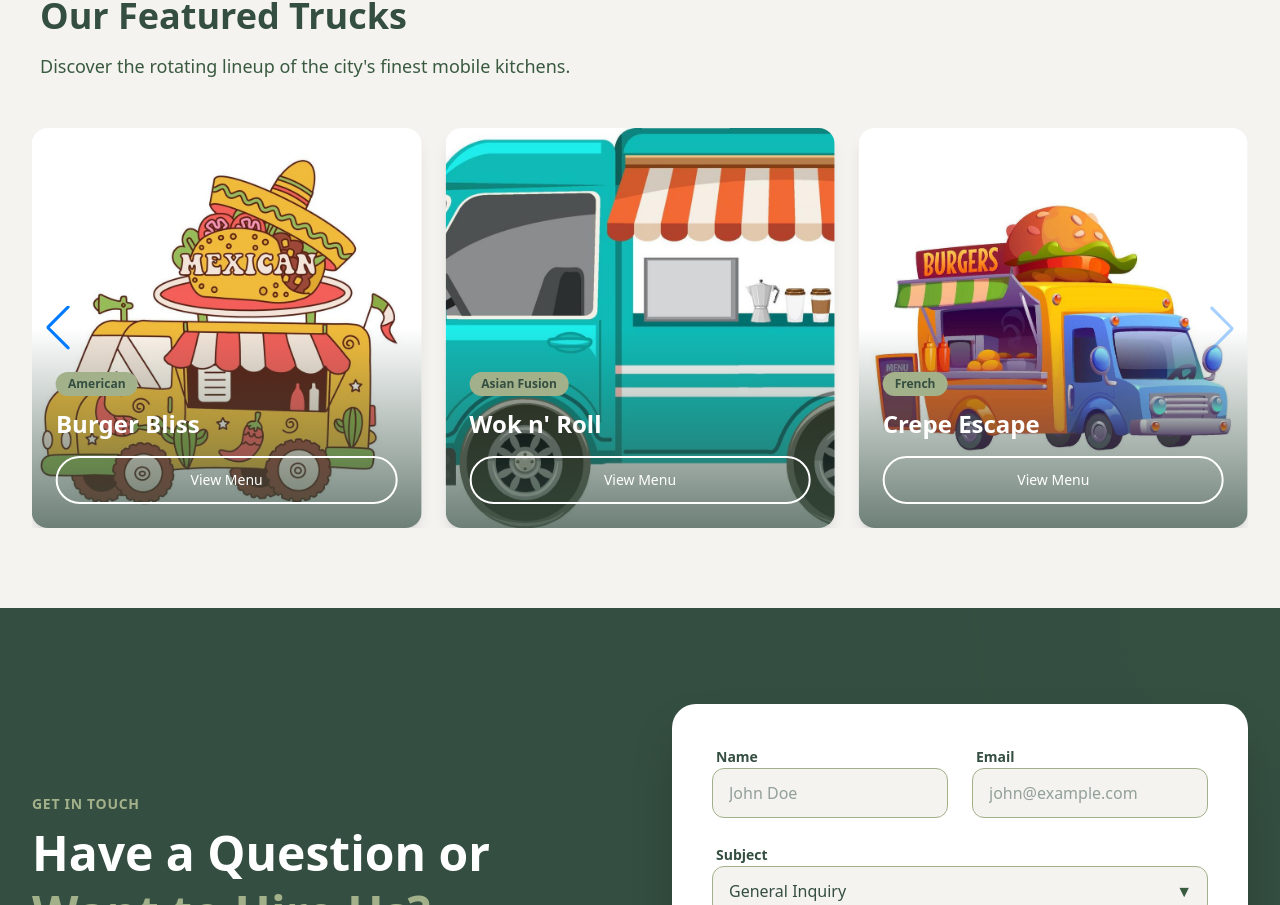
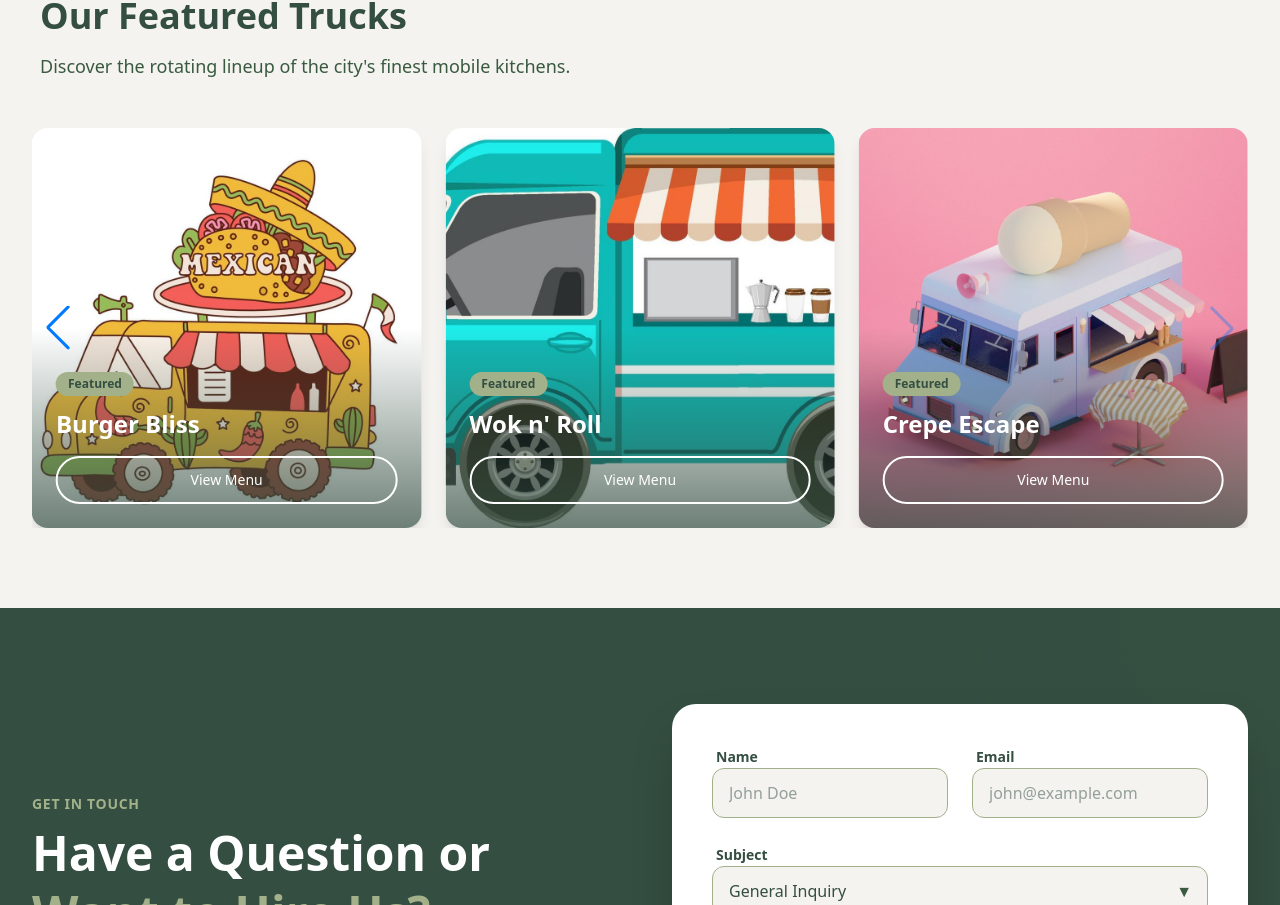
Before and after one commit to tonmoytr/food-truck-app-lite, a Next.js app: page / in a window 1280 px wide. Shown: the part 1895-2800 px from the top of the page. Built offline with nearby package versions, Linux system fonts and the light colour scheme.

Commit message:
style changes!

```diff
--- a/src/app/components/calendar/CalendarSystem.jsx
+++ b/src/app/components/calendar/CalendarSystem.jsx
@@ -41,7 +41,7 @@ export default function CalendarSystem({
   const [selectedEvent, setSelectedEvent] = useState(null);
   const [isMenuOpen, setIsMenuOpen] = useState(false);
 
-  // FIX: New state to track if we opened menu directly from the calendar icon
+  // New state to track if we opened menu directly from the calendar icon
   const [isDirectMenuAccess, setIsDirectMenuAccess] = useState(false);
 
   // --- Helpers ---
@@ -49,6 +49,8 @@ export default function CalendarSystem({
     acc[truck.id] = truck;
     return acc;
   }, {});
+
+  // console.log("truckMap", truckMap);
 
   // --- Calendar Logic ---
   const monthStart = startOfMonth(currentDate);
@@ -201,7 +203,7 @@ export default function CalendarSystem({
                       alt={holiday.name}
                       fill
                       className="object-cover"
-                      sizes="(max-width: 768px) 0vw, 15vw"
+                      sizes="(max-width: 768px) 100vw, 20vw"
                     />
                     <div className="absolute inset-0 bg-black/20 mix-blend-overlay" />
                   </div>
--- a/src/app/components/calendar/TruckModal.jsx
+++ b/src/app/components/calendar/TruckModal.jsx
@@ -34,6 +34,7 @@ export default function TruckModal({ truck, date, onClose, onOpenMenu }) {
               src={truck.logo}
               alt={truck.name}
               fill
+              sizes="200px"
               className="object-cover"
             />
           </div>
--- a/src/app/components/landing/ContactForm.jsx
+++ b/src/app/components/landing/ContactForm.jsx
@@ -1,6 +1,6 @@
 "use client";
 
-import { submitContactForm } from "@/app/actions/action"; // Import the server action
+import { submitContactForm } from "@/app/actions/action";
 import Button from "@/app/components/ui/Button";
 import Container from "@/app/components/ui/Container";
 import { useActionState } from "react";
@@ -96,7 +96,7 @@ export default function ContactForm() {
                     <input
                       type="text"
                       id="name"
-                      name="name" // The 'name' attribute is CRUCIAL for Server Actions
+                      name="name"
                       placeholder="John Doe"
                       className={`w-full px-4 py-3 rounded-xl bg-nature-100/30 border ${
                         state.errors?.name
--- a/src/app/components/landing/Hero.jsx
+++ b/src/app/components/landing/Hero.jsx
@@ -1,7 +1,6 @@
 import Button from "@/app/components/ui/Button";
 import Container from "@/app/components/ui/Container";
 import Image from "next/image";
-// import HeroImage from "/assets/images/landing/hero.png";
 
 export default function Hero() {
   return (
@@ -49,7 +48,7 @@ export default function Hero() {
                       src={`/assets/images/landing/user${i}.jpg`}
                       alt={`Foodie User ${i}`}
                       fill
-                      sizes="32px"
+                      sizes="(max-width: 1024px) 100vw, 50vw"
                       className="object-cover"
                     />
                   </div>
--- a/src/app/components/landing/TruckCarousel.jsx
+++ b/src/app/components/landing/TruckCarousel.jsx
@@ -1,45 +1,11 @@
-"use client";
+import Container from "@/app/components/ui/Container";
+import { getAllTrucks } from "@/lib/api";
+import TruckSlider from "./TruckSlider";
 
-import Button from "@/app/components/ui/Button";
-import Container from "@/app/components/ui/Container";
-import Image from "next/image";
-import { Autoplay, Navigation } from "swiper/modules";
-import { Swiper, SwiperSlide } from "swiper/react";
+export default async function TruckCarousel() {
+  // Fetch data
+  const trucks = await getAllTrucks();
 
-// Import Swiper styles
-import "swiper/css";
-import "swiper/css/autoplay";
-import "swiper/css/navigation";
-
-// Mock Data
-const trucks = [
-  {
-    id: 1,
-    name: "Taco Titan",
-    cuisine: "Mexican",
-    image: "/assets/images/landing/truck.jpg",
-  },
-  {
-    id: 2,
-    name: "Burger Bliss",
-    cuisine: "American",
-    image: "/assets/images/landing/truck2.jpg",
-  },
-  {
-    id: 3,
-    name: "Wok n' Roll",
-    cuisine: "Asian Fusion",
-    image: "/assets/images/landing/truck3.jpg",
-  },
-  {
-    id: 4,
-    name: "Crepe Escape",
-    cuisine: "French",
-    image: "/assets/images/landing/truck4.jpg",
-  },
-];
-
-export default function TruckCarousel() {
   return (
     <section id="trucks" className="py-20 bg-nature-100/30">
       <Container>
@@ -55,55 +21,8 @@ export default function TruckCarousel() {
           </div>
         </div>
 
-        <Swiper
-          modules={[Navigation, Autoplay]}
-          spaceBetween={24}
-          slidesPerView={1}
-          navigation
-          autoplay={{ delay: 3500, disableOnInteraction: false }}
-          breakpoints={{
-            640: { slidesPerView: 2 },
-            1024: { slidesPerView: 3 },
-          }}
-          className="pb-12"
-        >
-          {trucks.map((truck) => (
-            <SwiperSlide key={truck.id} className="h-full">
-              {/* FIX 1: Added brackets around height [400px] */}
-              <div className="group relative h-100 w-full rounded-2xl overflow-hidden shadow-lg hover:shadow-xl transition-all duration-300">
-                {/* Image */}
-                <div className="relative h-full w-full">
-                  <Image
-                    src={truck.image}
-                    alt={truck.name}
-                    fill
-                    sizes="(max-width: 768px) 100vw, 33vw"
-                    className="object-cover group-hover:scale-105 transition-transform duration-700"
-                  />
-                </div>
-
-                {/* FIX 2: Changed to bg-gradient-to-t */}
-                <div className="absolute inset-0 bg-linear-to-t from-nature-500/90 via-transparent to-transparent opacity-80" />
-
-                {/* Content */}
-                <div className="absolute bottom-0 left-0 w-full p-6 text-white">
-                  <span className="inline-block px-3 py-1 bg-nature-200 text-nature-500 text-xs font-bold rounded-full mb-3">
-                    {truck.cuisine}
-                  </span>
-                  <h3 className="font-serif text-2xl font-bold mb-4">
-                    {truck.name}
-                  </h3>
-                  <Button
-                    variant="outline"
-                    className="w-full border-white text-white hover:bg-white hover:text-nature-500 py-2 text-sm"
-                  >
-                    View Menu
-                  </Button>
-                </div>
-              </div>
-            </SwiperSlide>
-          ))}
-        </Swiper>
+        {/* Pass the data to the Client Component */}
+        <TruckSlider trucks={trucks} />
       </Container>
     </section>
   );
--- /dev/null
+++ b/src/app/components/landing/TruckSlider.jsx
@@ -0,0 +1,65 @@
+"use client";
+
+import Button from "@/app/components/ui/Button";
+import Image from "next/image";
+import { Autoplay, Navigation } from "swiper/modules";
+import { Swiper, SwiperSlide } from "swiper/react";
+
+// Import Swiper styles
+import "swiper/css";
+import "swiper/css/autoplay";
+import "swiper/css/navigation";
+
+export default function TruckSlider({ trucks }) {
+  return (
+    <Swiper
+      modules={[Navigation, Autoplay]}
+      spaceBetween={24}
+      slidesPerView={1}
+      navigation
+      autoplay={{ delay: 3500, disableOnInteraction: false }}
+      breakpoints={{
+        640: { slidesPerView: 2 },
+        1024: { slidesPerView: 3 },
+      }}
+      className="pb-12"
+    >
+      {trucks.map((truck) => (
+        <SwiperSlide key={truck.id} className="h-full">
+          <div className="group relative h-100 w-full rounded-2xl overflow-hidden shadow-lg hover:shadow-xl transition-all duration-300">
+            {/* Image */}
+            <div className="relative h-full w-full">
+              <Image
+                src={truck.logo}
+                alt={truck.name}
+                fill
+                sizes="(max-width: 640px) 100vw, (max-width: 1024px) 50vw, 33vw"
+                className="object-cover group-hover:scale-105 transition-transform duration-700"
+              />
+            </div>
+
+            {/* Gradient Overlay */}
+            <div className="absolute inset-0 bg-linear-to-t from-nature-500/90 via-transparent to-transparent opacity-80" />
+
+            {/* Content */}
+            <div className="absolute bottom-0 left-0 w-full p-6 text-white">
+              {/* Note: We might need to add a 'cuisine' field to trucks.json later, or just remove this span if data is missing */}
+              <span className="inline-block px-3 py-1 bg-nature-200 text-nature-500 text-xs font-bold rounded-full mb-3">
+                Featured
+              </span>
+              <h3 className="font-serif text-2xl font-bold mb-4">
+                {truck.name}
+              </h3>
+              <Button
+                variant="outline"
+                className="w-full border-white text-white hover:bg-white hover:text-nature-500 py-2 text-sm"
+              >
+                View Menu
+              </Button>
+            </div>
+          </div>
+        </SwiperSlide>
+      ))}
+    </Swiper>
+  );
+}
--- a/src/app/components/layout/Header.jsx
+++ b/src/app/components/layout/Header.jsx
@@ -1,13 +1,12 @@
 import Button from "@/app/components/ui/Button";
 import Container from "@/app/components/ui/Container";
 import Link from "next/link";
-import MobileMenu from "./MobileMenu"; // Import the island
+import MobileMenu from "./MobileMenu";
 
 export default function Header() {
   const navLinks = [
     { name: "Locations", href: "#locations" },
     { name: "Our Trucks", href: "#trucks" },
-    { name: "Schedule", href: "/schedule" },
   ];
 
   return (
--- a/src/app/globals.css
+++ b/src/app/globals.css
@@ -10,16 +10,13 @@
 }
 
 @theme {
-  /* Link the CSS variables to Tailwind classes.
-     Now you can use: bg-nature-100, text-nature-500, etc.
-  */
   --color-nature-100: var(--color-nature-100);
   --color-nature-200: var(--color-nature-200);
   --color-nature-300: var(--color-nature-300);
   --color-nature-400: var(--color-nature-400);
   --color-nature-500: var(--color-nature-500);
 
-  /* Link the Next.js Font Variables you set in layout.tsx */
+  /* Link the Next.js Font Variables */
   --font-serif: var(--font-libre);
   --font-sans: var(--font-poppins);
 }
```
Also changed, not shown: src/app/layout.tsx (+6 -40 lines), src/app/location/[slug]/page.jsx (+6 -7 lines). Lines whose indentation alone changed are shown as unchanged.
